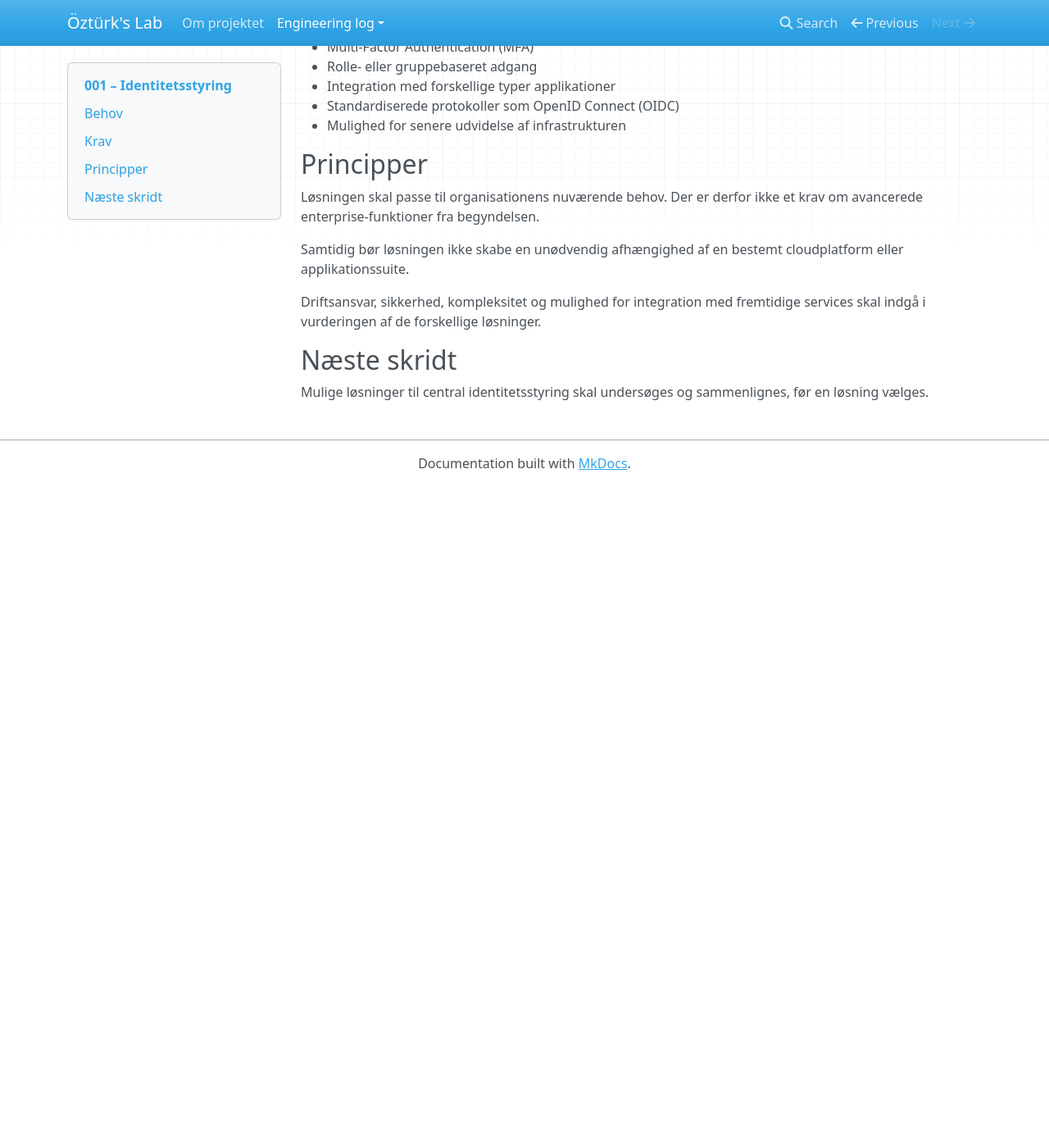
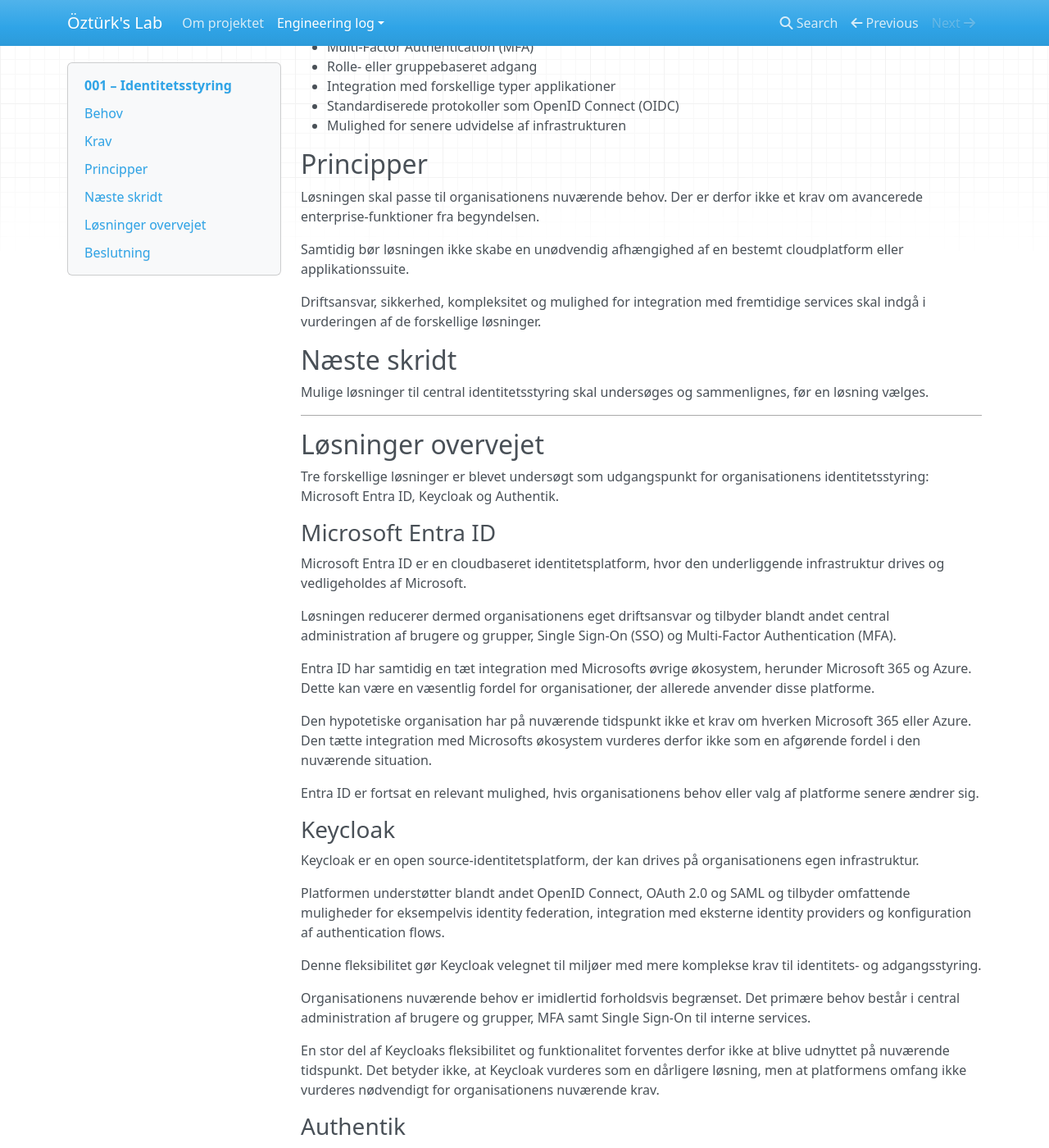
Before and after one commit to ozturkdk/-infrastructure-lab, an MkDocs documentation site: the page built from docs/engineering-log/001-identitetsstyring.md, in a window 1280 px wide and 1400 px high, scrolled down 414 px. Shown: the whole window at 82% size. Built offline with MkDocs 1.6.1, drawn with Linux system fonts in a browser that asks for light colours; nearby versions of some CDN libraries; before the commit the page ends 1007 px from its top, so only the background shows below that; some of the changed text lies outside the part shown.

Commit message:
Evaluate identity management solutions

```diff
--- a/docs/engineering-log/001-identitetsstyring.md
+++ b/docs/engineering-log/001-identitetsstyring.md
@@ -31,3 +31,63 @@ Driftsansvar, sikkerhed, kompleksitet og mulighed for integration med fremtidige
 ## Næste skridt
 
 Mulige løsninger til central identitetsstyring skal undersøges og sammenlignes, før en løsning vælges.
+
+---
+
+## Løsninger overvejet
+
+Tre forskellige løsninger er blevet undersøgt som udgangspunkt for organisationens identitetsstyring: Microsoft Entra ID, Keycloak og Authentik.
+
+### Microsoft Entra ID
+
+Microsoft Entra ID er en cloudbaseret identitetsplatform, hvor den underliggende infrastruktur drives og vedligeholdes af Microsoft.
+
+Løsningen reducerer dermed organisationens eget driftsansvar og tilbyder blandt andet central administration af brugere og grupper, Single Sign-On (SSO) og Multi-Factor Authentication (MFA).
+
+Entra ID har samtidig en tæt integration med Microsofts øvrige økosystem, herunder Microsoft 365 og Azure. Dette kan være en væsentlig fordel for organisationer, der allerede anvender disse platforme.
+
+Den hypotetiske organisation har på nuværende tidspunkt ikke et krav om hverken Microsoft 365 eller Azure. Den tætte integration med Microsofts økosystem vurderes derfor ikke som en afgørende fordel i den nuværende situation.
+
+Entra ID er fortsat en relevant mulighed, hvis organisationens behov eller valg af platforme senere ændrer sig.
+
+### Keycloak
+
+Keycloak er en open source-identitetsplatform, der kan drives på organisationens egen infrastruktur.
+
+Platformen understøtter blandt andet OpenID Connect, OAuth 2.0 og SAML og tilbyder omfattende muligheder for eksempelvis identity federation, integration med eksterne identity providers og konfiguration af authentication flows.
+
+Denne fleksibilitet gør Keycloak velegnet til miljøer med mere komplekse krav til identitets- og adgangsstyring.
+
+Organisationens nuværende behov er imidlertid forholdsvis begrænset. Det primære behov består i central administration af brugere og grupper, MFA samt Single Sign-On til interne services.
+
+En stor del af Keycloaks fleksibilitet og funktionalitet forventes derfor ikke at blive udnyttet på nuværende tidspunkt. Det betyder ikke, at Keycloak vurderes som en dårligere løsning, men at platformens omfang ikke vurderes nødvendigt for organisationens nuværende krav.
+
+### Authentik
+
+Authentik er ligeledes en open source-identitetsplatform, der kan drives på organisationens egen infrastruktur.
+
+Platformen understøtter blandt andet OpenID Connect, OAuth 2.0, SAML, LDAP og SCIM. Det giver mulighed for at integrere forskellige typer applikationer gennem standardiserede protokoller uden at være bundet til en bestemt cloudplatform eller applikationssuite.
+
+Authentik dækker dermed de centrale krav, der er defineret for organisationen, samtidig med at platformens omfang vurderes passende til det nuværende miljø.
+
+Sammenlignet med en managed løsning som Entra ID medfører Authentik dog et væsentligt større driftsansvar. Organisationen bliver selv ansvarlig for blandt andet platformens tilgængelighed, opdateringer, sikkerhed, backup og disaster recovery.
+
+Dette betragtes som en væsentlig ulempe ved løsningen og skal indgå i den videre udvikling af infrastrukturen.
+
+## Beslutning
+
+Authentik vælges som organisationens første centrale identitetsplatform.
+
+Valget er ikke baseret på, at Authentik generelt vurderes som en bedre identitetsplatform end hverken Keycloak eller Microsoft Entra ID. Valget tager udgangspunkt i organisationens nuværende krav.
+
+Authentik opfylder behovet for central brugeradministration, MFA og Single Sign-On og understøtter samtidig flere standardiserede protokoller, som giver mulighed for integration med forskellige typer services.
+
+Keycloak tilbyder tilsvarende funktionalitet og større fleksibilitet på en række områder, men denne fleksibilitet vurderes ikke nødvendig i det nuværende miljø.
+
+Microsoft Entra ID ville reducere organisationens driftsansvar betydeligt, men fordelene ved den tætte integration med Microsofts økosystem er mindre relevante, så længe organisationen ikke har et krav om Microsoft 365 eller Azure.
+
+Valget af Authentik indebærer derfor et bevidst kompromis: Organisationen opnår en leverandøruafhængig og selvhostet identitetsplatform, men overtager samtidig ansvaret for at holde en kritisk del af infrastrukturen sikker og tilgængelig.
+
+Efterhånden som flere services bliver afhængige af identitetsplatformen, vil konsekvenserne ved nedetid samtidig blive større. Backup, overvågning, opdateringer og disaster recovery skal derfor adresseres som infrastrukturen udvikler sig.
+
+Beslutningen skal genovervejes, hvis organisationens krav, størrelse eller øvrige infrastruktur ændrer sig.
```
